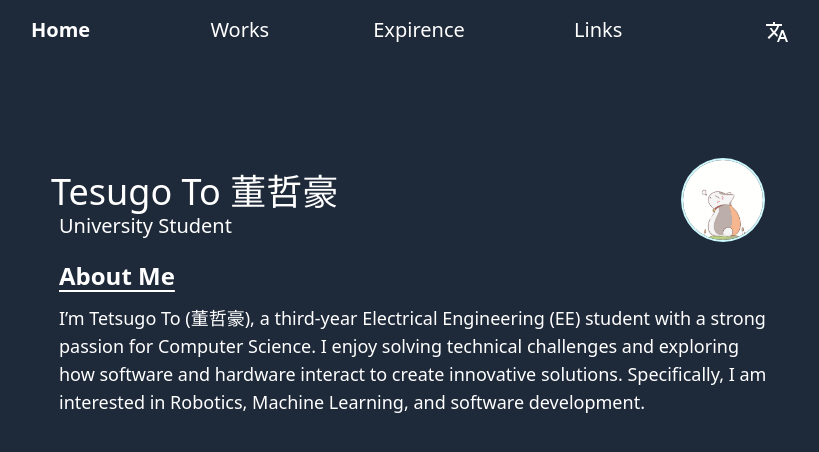
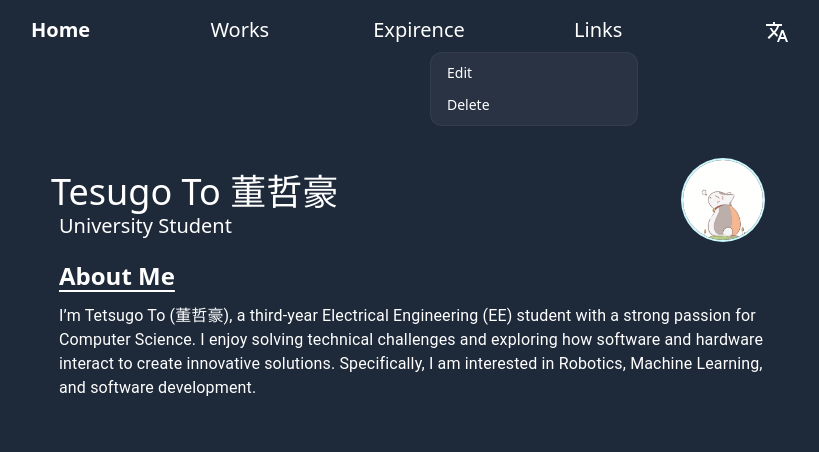
Before and after one commit to tetsugo02/my-homepage, a React (Vite) app: page / in a window 1280 px wide. Both pictures are taken after a click on the button "Links". Shown: the top 452 px of the page, without its empty margins (221-1040 px from the left). Built offline with nearby package versions, Linux system fonts and the light colour scheme.

Commit message:
依存関係の追加とコンポーネントの整理: 新しいアイコンライブラリを追加し、ArticleBlockおよびItemListコンポーネントのインポートパスを修正。新しいドロップダウンメニューをNavbarに追加。

```diff
--- a/index.html
+++ b/index.html
@@ -2,7 +2,7 @@
 <html lang="en">
   <head>
     <meta charset="UTF-8" />
-    <link rel="icon" type="image/svg+xml" href="/public/avatar.JPG" />
+    <link rel="icon" type="image/svg+xml" href="/avatar.JPG" />
     <meta name="viewport" content="width=device-width, initial-scale=1.0" />
     <title>Sirius</title>
   </head>
--- a/package.json
+++ b/package.json
@@ -14,6 +14,7 @@
 	"dependencies": {
 		"@emotion/react": "^11.14.0",
 		"@emotion/styled": "^11.14.0",
+		"@headlessui/react": "^2.2.0",
 		"@mui/icons-material": "^6.4.3",
 		"@mui/material": "^6.4.3",
 		"@tailwindcss/vite": "^4.0.4",
--- a/src/components/organism/articleBlock.tsx
+++ b/src/components/atom/articleBlock.tsx
@@ -1,5 +1,5 @@
 import React from "react";
-
+import Typography from "@mui/material/Typography";
 interface ArticleBlockProps {
 	title: string;
 	content: string | React.ReactNode;
@@ -11,7 +11,9 @@ const ArticleBlock = (props: ArticleBlockProps) => {
 			<article className="text-white flow-root m-2 mt-5 justify-items-start">
 				<h2 className="text-2xl font-bold underline underline-offset-[5px]">{props.title}</h2>
 				{typeof props.content === "string" ? (
-					<p className="text-lg mt-3 mb-3">{props.content}</p>
+					<div className="text-lg mt-3 mb-3">
+						<Typography> {props.content}</Typography>
+					</div>
 				) : (
 					props.content
 				)}
--- /dev/null
+++ b/src/components/atom/dropDownMenu.tsx
@@ -0,0 +1,34 @@
+import { Menu, MenuButton, MenuItem, MenuItems } from "@headlessui/react";
+
+interface DropDownMenuProps {
+	button: React.ReactNode;
+	items: { label: string; onClick: () => void }[];
+}
+
+const DropDownMenu = ({ button, items }: DropDownMenuProps) => {
+	return (
+		<div>
+			<Menu>
+				<MenuButton as="div">{button}</MenuButton>
+				<MenuItems
+					transition
+					anchor="bottom end"
+					className="w-52 origin-top-right rounded-xl border border-white/5 bg-white/5 p-1 text-sm text-white transition duration-100 ease-out focus:outline-none"
+				>
+					{items.map((item, index) => (
+						<MenuItem
+							key={index}
+							as="button"
+							onClick={item.onClick}
+							className="group flex w-full items-center gap-2 rounded-lg py-1.5 px-3 hover:bg-white/10"
+						>
+							{item.label}
+						</MenuItem>
+					))}
+				</MenuItems>
+			</Menu>
+		</div>
+	);
+};
+
+export default DropDownMenu;
--- a/src/components/atom/navbarButton.tsx
+++ b/src/components/atom/navbarButton.tsx
@@ -1,16 +1,20 @@
 import React from "react";
 
 interface navButtonProps {
-	onClick: () => void;
+	onClick?: () => void;
 	isBold?: boolean;
 	children: React.ReactNode;
+	style?: string;
 }
 const NavbarButton = (props: navButtonProps) => {
 	return (
 		<button
-			className={` text-white text-xl py-2 px-4 hover:underline cursor-pointer flex ${
-				props.isBold ? "font-bold" : ""
-			}`}
+			className={
+				props.style ??
+				` text-white text-xl py-2 px-4 hover:underline cursor-pointer flex ${
+					props.isBold ? "font-bold" : ""
+				}`
+			}
 			onClick={props.onClick}
 		>
 			{props.children}
--- a/src/components/organism/navbar.tsx
+++ b/src/components/organism/navbar.tsx
@@ -1,6 +1,8 @@
 import NavbarButton from "../atom/navbarButton";
 import TranslateIcon from "@mui/icons-material/Translate";
 import { NavLink } from "react-router";
+import DropDownMenu from "../atom/dropDownMenu";
+
 const Navbar = () => {
 	return (
 		<div className="fixed top-0 z-50 justify-items-center w-full hidden sm:block">
@@ -17,7 +19,13 @@ const Navbar = () => {
 				<NavLink to="/experience">
 					<NavbarButton onClick={() => console.log("Hello World")}>Expirence</NavbarButton>
 				</NavLink>
-				<NavbarButton onClick={() => console.log("Hello World")}>Links</NavbarButton>
+				<DropDownMenu
+					button={<NavbarButton>Links</NavbarButton>}
+					items={[
+						{ label: "Edit", onClick: () => console.log("Edit clicked") },
+						{ label: "Delete", onClick: () => console.log("Delete clicked") },
+					]}
+				/>
 				<NavbarButton onClick={() => console.log("Hello World")}>
 					<div className="">
 						<TranslateIcon />
--- a/src/components/pages/experience.tsx
+++ b/src/components/pages/experience.tsx
@@ -1,7 +1,7 @@
 import NameArea from "../organism/nameArea";
-import ArticleBlock from "../organism/articleBlock";
+import ArticleBlock from "../atom/articleBlock";
 import * as airticleData from "../../assets/articles.json";
-import ItemList from "../organism/itemList";
+import ItemList from "../atom/itemList";
 import PageContainer from "../organism/pageContainer";
 
 const Experience = () => {
--- a/src/components/pages/home.tsx
+++ b/src/components/pages/home.tsx
@@ -1,6 +1,6 @@
 import PageContainer from "../organism/pageContainer";
 import NameArea from "../organism/nameArea";
-import ArticleBlock from "../organism/articleBlock";
+import ArticleBlock from "../atom/articleBlock";
 import * as airticleData from "../../assets/articles.json";
 const Home = () => {
 	return (
--- a/src/components/pages/works.tsx
+++ b/src/components/pages/works.tsx
@@ -1,5 +1,5 @@
 import PageContainer from "../organism/pageContainer";
-import ArticleBlock from "../organism/articleBlock";
+import ArticleBlock from "../atom/articleBlock";
 const Works = () => {
 	return (
 		<div>
```
Also changed, not shown: src/components/atom/itemList.tsx (renamed from src/components/organism/itemList.tsx), 1 other file (tests, documents, lock files or other folders).
